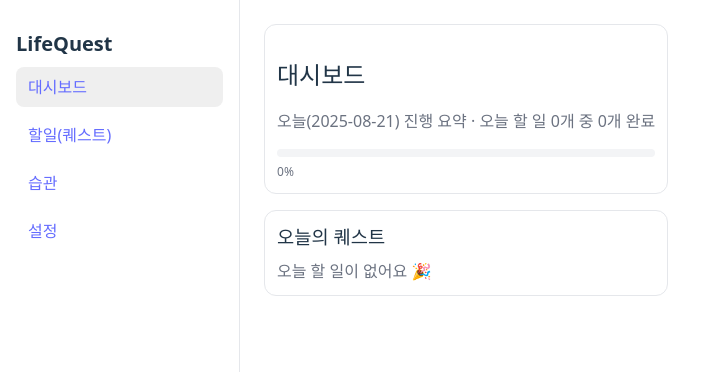
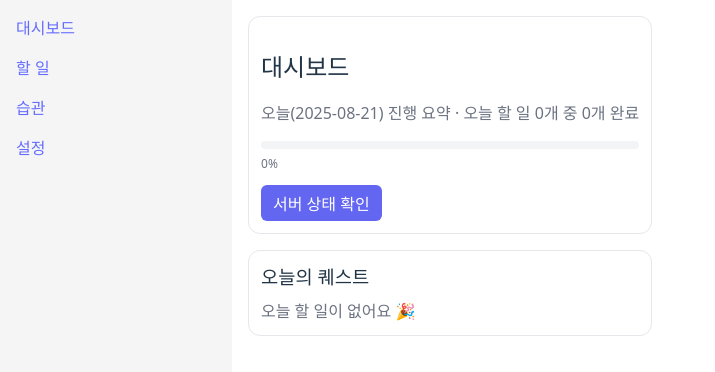
Before and after one commit to marty0228/lifequest-app, a React (Vite) app in the folder client/: page /dashboard in a window 1280 px wide. Shown: the top 372 px of the page, without its empty margins (0-715 px from the left). Built offline with nearby package versions, Linux system fonts and the light colour scheme.

Commit message:
서버연결확인버튼 추가

```diff
--- a/client/src/App.tsx
+++ b/client/src/App.tsx
@@ -7,15 +7,16 @@ import Settings from "./pages/Settings";
 
 export default function App() {
   return (
-    <Layout>
-      <Routes>
-        <Route path="/" element={<Navigate to="/dashboard" replace />} />
-        <Route path="/dashboard" element={<Dashboard />} />
-        <Route path="/tasks" element={<Tasks />} />
-        <Route path="/habits" element={<Habits />} />
-        <Route path="/settings" element={<Settings />} />
+    <Routes>
+      <Route path="/" element={<Layout />}>
+        {/* 기본 접속 시 대시보드로 리다이렉트 */}
+        <Route index element={<Navigate to="/dashboard" replace />} />
+        <Route path="dashboard" element={<Dashboard />} />
+        <Route path="tasks" element={<Tasks />} />
+        <Route path="habits" element={<Habits />} />
+        <Route path="settings" element={<Settings />} />
         <Route path="*" element={<div>Not Found</div>} />
-      </Routes>
-    </Layout>
+      </Route>
+    </Routes>
   );
 }
--- a/client/src/components/Layout.tsx
+++ b/client/src/components/Layout.tsx
@@ -1,15 +1,28 @@
-import type { ReactNode } from "react";
-import Nav from "./Nav";
+import { NavLink, Outlet } from "react-router-dom";
 
-export default function Layout({ children }: { children: ReactNode }) {
+export default function Layout() {
   return (
-    <div style={{ display: "grid", gridTemplateColumns: "240px 1fr", minHeight: "100vh" }}>
-      <aside style={{ borderRight: "1px solid #e5e7eb", padding: 16 }}>
-        <h1 style={{ fontSize: 20, fontWeight: 700, marginBottom: 12 }}>LifeQuest</h1>
-        <Nav />
-      </aside>
-      <main style={{ padding: 24 }}>
-        {children}
+    <div style={{ display: "flex", minHeight: "100vh" }}>
+      {/* 왼쪽 메뉴바 */}
+      <nav
+        style={{
+          width: "200px",
+          background: "#f5f5f5",
+          padding: "1rem",
+          display: "flex",
+          flexDirection: "column",
+          gap: "1rem",
+        }}
+      >
+        <NavLink to="/dashboard">대시보드</NavLink>
+        <NavLink to="/tasks">할 일</NavLink>
+        <NavLink to="/habits">습관</NavLink>
+        <NavLink to="/settings">설정</NavLink>
+      </nav>
+
+      {/* 오른쪽 페이지 */}
+      <main style={{ flex: 1, padding: "1rem" }}>
+        <Outlet />
       </main>
     </div>
   );
--- /dev/null
+++ b/client/src/components/ServerCheck.tsx
@@ -0,0 +1,35 @@
+import { useState } from "react";
+
+export default function ServerCheck() {
+  const [msg, setMsg] = useState("");
+
+  const checkServer = async () => {
+    try {
+      const res = await fetch("/healthz");
+      if (!res.ok) throw new Error("서버 응답 오류");
+      const data = await res.json();
+      setMsg(JSON.stringify(data));
+    } catch (err) {
+      setMsg("서버 연결 실패 ❌");
+    }
+  };
+
+  return (
+    <div>
+      <button
+        onClick={checkServer}
+        style={{
+          padding: "6px 12px",
+          background: "#6366f1",
+          color: "white",
+          border: "none",
+          borderRadius: 6,
+          cursor: "pointer",
+        }}
+      >
+        서버 상태 확인
+      </button>
+      {msg && <p style={{ marginTop: 8 }}>{msg}</p>}
+    </div>
+  );
+}
--- a/client/src/pages/Dashboard.tsx
+++ b/client/src/pages/Dashboard.tsx
@@ -1,6 +1,7 @@
 import { useEffect, useMemo, useState } from "react";
 import type { Task } from "../types";
 import { loadTasks, saveTasks } from "../utils/storage";
+import ServerCheck from "../components/ServerCheck";
 
 export default function Dashboard() {
   const [tasks, setTasks] = useState<Task[]>(() => loadTasks<Task>());
@@ -61,6 +62,9 @@ export default function Dashboard() {
           <div style={{ width: `${progress}%`, height: "100%", borderRadius: 999, background: "#6366f1", transition: "width .2s" }} />
         </div>
         <div style={{ marginTop: 6, fontSize: 12, color: "#6b7280" }}>{progress}%</div>
+        <div style={{ marginTop: 12 }}>
+          <ServerCheck />
+        </div>
       </header>
 
       {overdue.length > 0 && (
```
